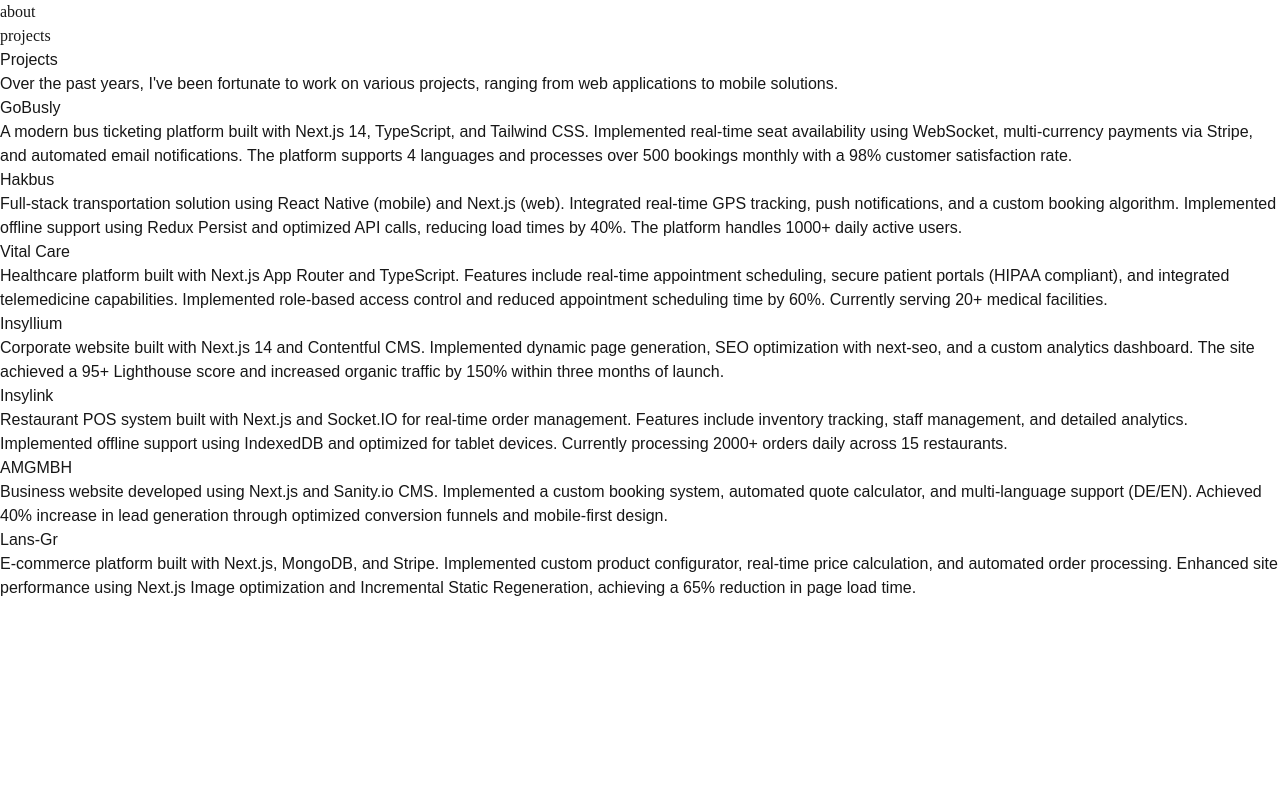
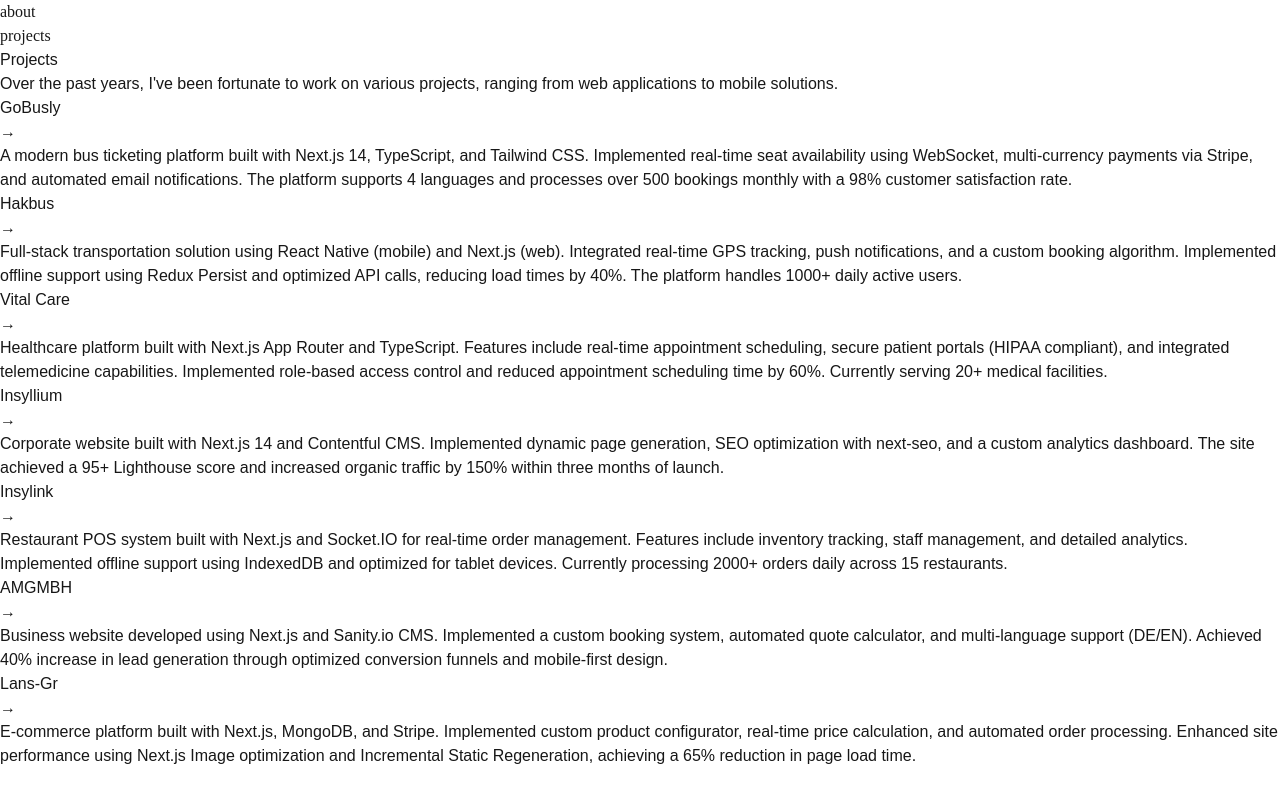
Before and after one commit to muizrexhepi/mr-portfolio, a Next.js app: page /projects in a window 1280 px wide. Built offline with nearby package versions, Linux system fonts and the light colour scheme.

Commit message:
style: added arrow to project name for link

```diff
--- a/src/app/projects/page.tsx
+++ b/src/app/projects/page.tsx
@@ -74,11 +74,14 @@
           <section key={project.name} className="space-y-6">
             <Link
               href={project.url!}
-              className="text-sm decoration-neutral-400 hover:decoration-neutral-800"
+              className="group inline-flex items-center gap-1.5 text-sm decoration-neutral-400 hover:decoration-neutral-800"
             >
-              <h2 className="text-base sm:text-lg font-semibold text-neutral-700">
+              <h2 className="text-base sm:text-lg font-semibold text-neutral-700 group-hover:text-neutral-900">
                 {project.name}
               </h2>
+              <span className="text-neutral-400 sm:opacity-0 sm:transition-opacity sm:group-hover:opacity-100">
+                →
+              </span>
             </Link>
             <p className="text-neutral-500">{project.description}</p>
           </section>
```
